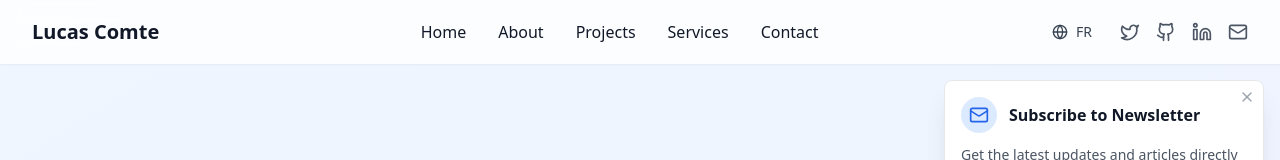
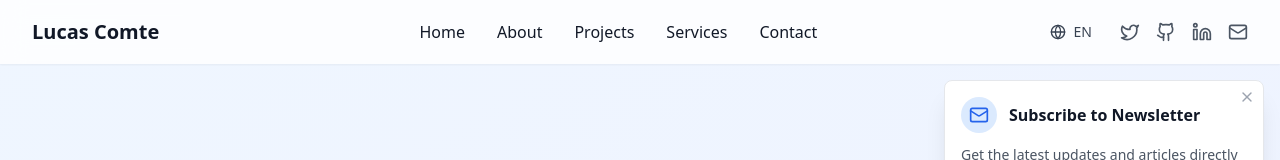
Before and after one commit to lcomte/portfolio, a React (Vite) app: page / in a window 1280 px wide. Shown: the top 160 px of the page. Built offline with nearby package versions, Linux system fonts and the light colour scheme; no server answers.

Commit message:
Fix Language Switcher Display Logic

```diff
--- a/src/components/LanguageSwitcher.tsx
+++ b/src/components/LanguageSwitcher.tsx
@@ -16,7 +16,7 @@ export default function LanguageSwitcher() {
     >
       <Globe size={16} />
       <span className="text-sm font-medium">
-        {language === 'en' ? 'FR' : 'EN'}
+        {language === 'en' ? 'EN' : 'FR'}
       </span>
     </button>
   );
```
